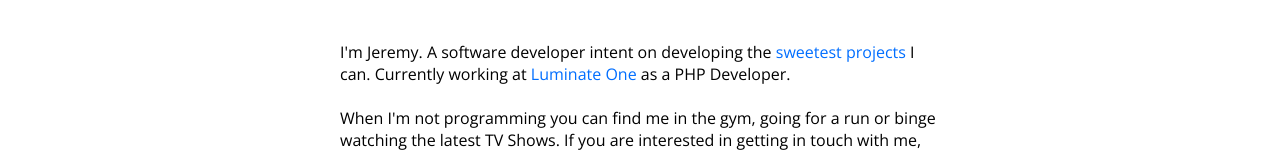
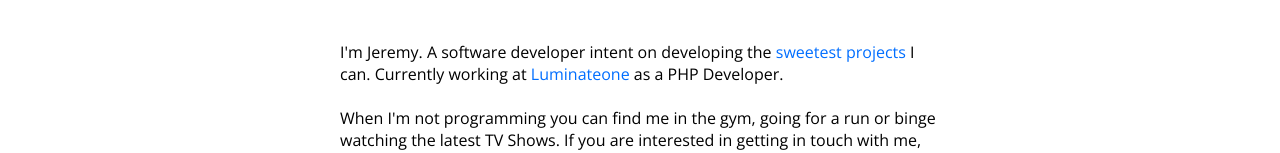
Before and after one commit to puremana/portfolio-website, a React (Create React App) app: page / in a window 1280 px wide. Shown: the part 384-537 px from the top of the page. Built offline with nearby package versions, Linux system fonts and the light colour scheme.

Commit message:
Updated graduating text to graduated. Updated CV

```diff
--- a/src/components/pages/education.js
+++ b/src/components/pages/education.js
@@ -18,7 +18,7 @@ class Education extends Component {
             <NavBar page="education"/>
             <div className="education-container">
                 <h2>Education</h2>
-                <p className="education-explanation">Graduating from Waikato University with a Bachelor of Science, majoring in Computer Science. My relevant university courses are shown below.</p>
+                <p className="education-explanation">Graduated from Waikato University with a Bachelor of Science, majoring in Computer Science. My relevant university courses are shown below.</p>
 
                 <h4>400 level</h4>
                 <ul>
--- a/src/components/pages/home.js
+++ b/src/components/pages/home.js
@@ -43,7 +43,7 @@ class Home extends Component {
             <div className="home-bottom">
                 <div className="home-bottom-text">
                     <p>I'm Jeremy. A software developer intent on developing the <Link to="/projects">sweetest projects</Link> I can.
-                    Currently working at <a href="https://luminateone.co.nz/">Luminate One</a> as a PHP Developer.</p>
+                    Currently working at <a href="https://luminateone.co.nz/">Luminateone</a> as a PHP Developer.</p>
                     <br />
                     <p>When I'm not programming you can find me in the gym, going for a run or binge watching the latest TV Shows.
                     If you are interested in getting in touch with me, feel free to <Link to="/contact">drop me a line</Link>.</p>
@@ -54,7 +54,7 @@ class Home extends Component {
                                 Github
                             </div>
                         </a>
-                        <a href="https://firebasestorage.googleapis.com/v0/b/portfolio-website-a71ab.appspot.com/o/Jeremy%20Shaw%20CV.pdf?alt=media&token=6f6e0dea-0449-4322-869b-14a3a5c93073" target="_blank" rel="noreferrer noopener">
+                        <a href="https://firebasestorage.googleapis.com/v0/b/portfolio-website-a71ab.appspot.com/o/Jeremy%20Shaw%20CV.pdf?alt=media&token=55884ccc-350f-45f3-8cfe-8361e0fcee74" target="_blank" rel="noreferrer noopener">
                             <div className="button CV">
                                 <span className="icon is-small"><i className="fa fa-arrow-circle-down"></i></span>
                                 Download CV
```
